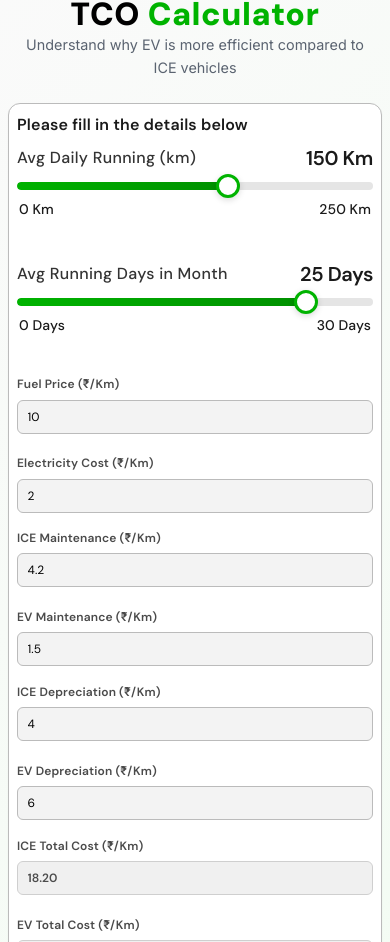
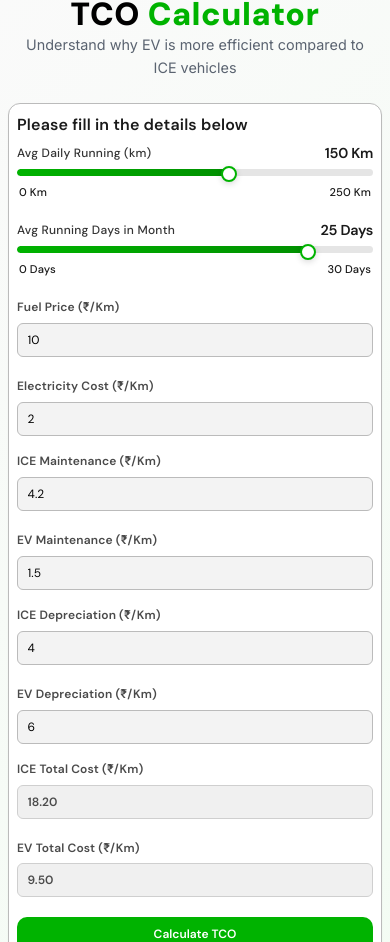
Before and after one commit to atal-k/evall-frontend, a Next.js app: page / in a window 390 px wide. Shown: the part 6788-7730 px from the top of the page. Built offline with nearby package versions, Linux system fonts and the light colour scheme; no server answers; a web font is replaced by a local one.

Commit message:
fix(EMI Calculator): updated responsive UI

```diff
--- a/components/common/RangeSlider.module.css
+++ b/components/common/RangeSlider.module.css
@@ -53,7 +53,7 @@
 
 .range-slider__input {
   position: absolute;
-  top: 30%;
+  top: 28%;
   left: 0;
   width: 100%;
   height: 10px;
@@ -123,3 +123,82 @@
   font-weight: 500;
   color: var(--color-gray-500);
 }
+
+
+  /* Breakpoint: 768px - Tablet */
+  @media (max-width: 768px) {
+    .range-slider {
+      padding-bottom: var(--spacing-sm);
+    }
+    .range-slider__labels {
+      margin-top: 6px;
+    }
+
+    .range-slider__label {
+      font-size: var(--font-size-sm);
+    }
+
+    .range-slider__current-value {
+      font-size: var(--font-size-base);
+    }
+
+    .range-slider__track-container {
+      padding: var(--spacing-xxs) 0;
+    }
+
+    .range-slider__track {
+      height: 7px;
+    }
+
+    .range-slider__min,
+    .range-slider__max {
+      font-size: var(--font-size-xs);
+    }
+    .range-slider__input::-webkit-slider-thumb {
+      width: 20px;
+      height: 20px;
+      border-width: 2px;
+    }
+
+    .range-slider__input::-moz-range-thumb {
+      width: 20px;
+      height: 20px;
+      border-width: 2px;
+    }
+  }
+
+  /* Breakpoint: 425px - Small Mobile */
+  @media (max-width: 425px) {
+    .range-slider {
+      padding-bottom: var(--spacing-xsm);
+    }
+    .range-slider__labels {
+      margin-top: 4px;
+    }
+    .range-slider__label {
+      font-size: var(--font-size-xs);
+    }
+
+    .range-slider__current-value {
+      font-size: var(--font-size-sm);
+    }
+
+
+
+    .range-slider__input::-webkit-slider-thumb {
+      width: 16px;
+      height: 16px;
+      border-width: 2px;
+    }
+
+    .range-slider__input::-moz-range-thumb {
+      width: 16px;
+      height: 16px;
+      border-width: 2px;
+    }
+
+    .range-slider__min,
+    .range-slider__max {
+      font-size: 0.7rem;
+    }
+  }
```
Also changed, not shown: components/pages/resources/EMICalculator.module.css (+124 -26 lines).
